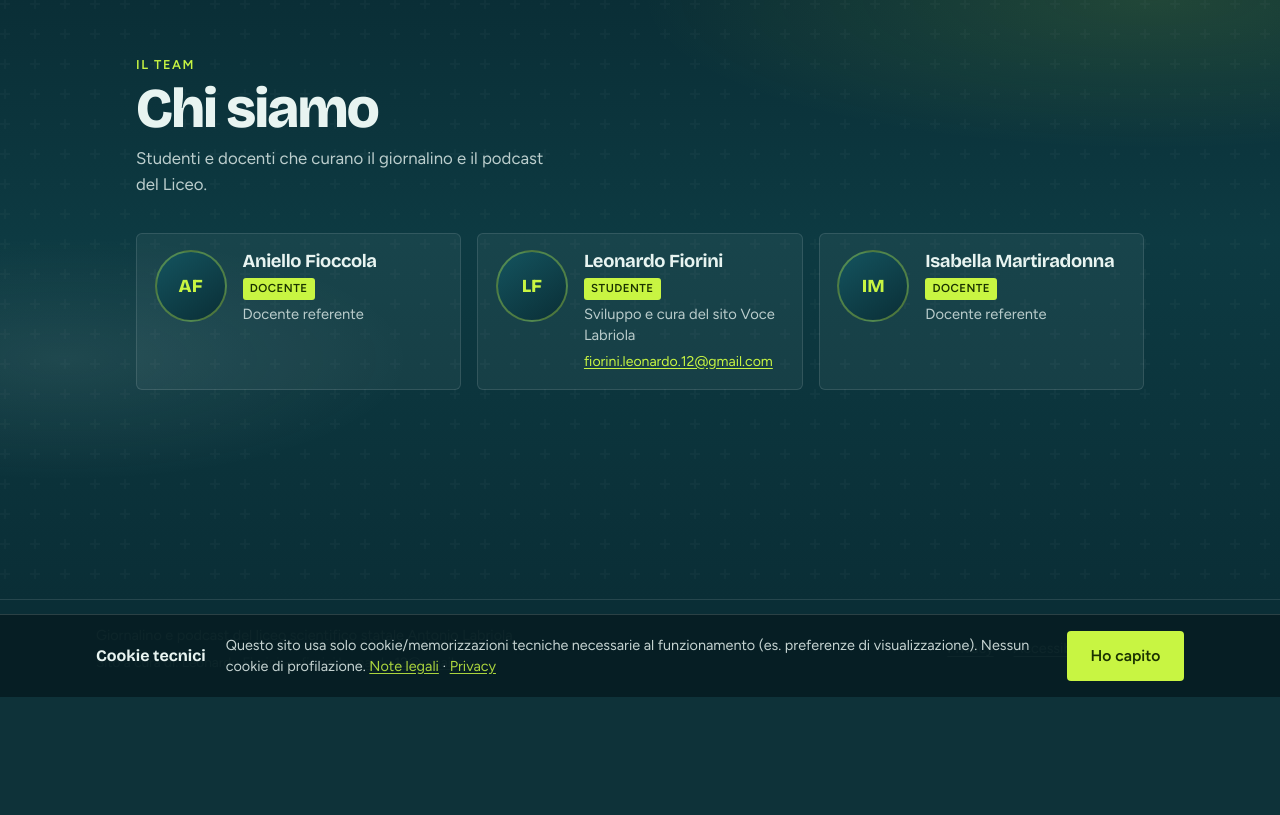
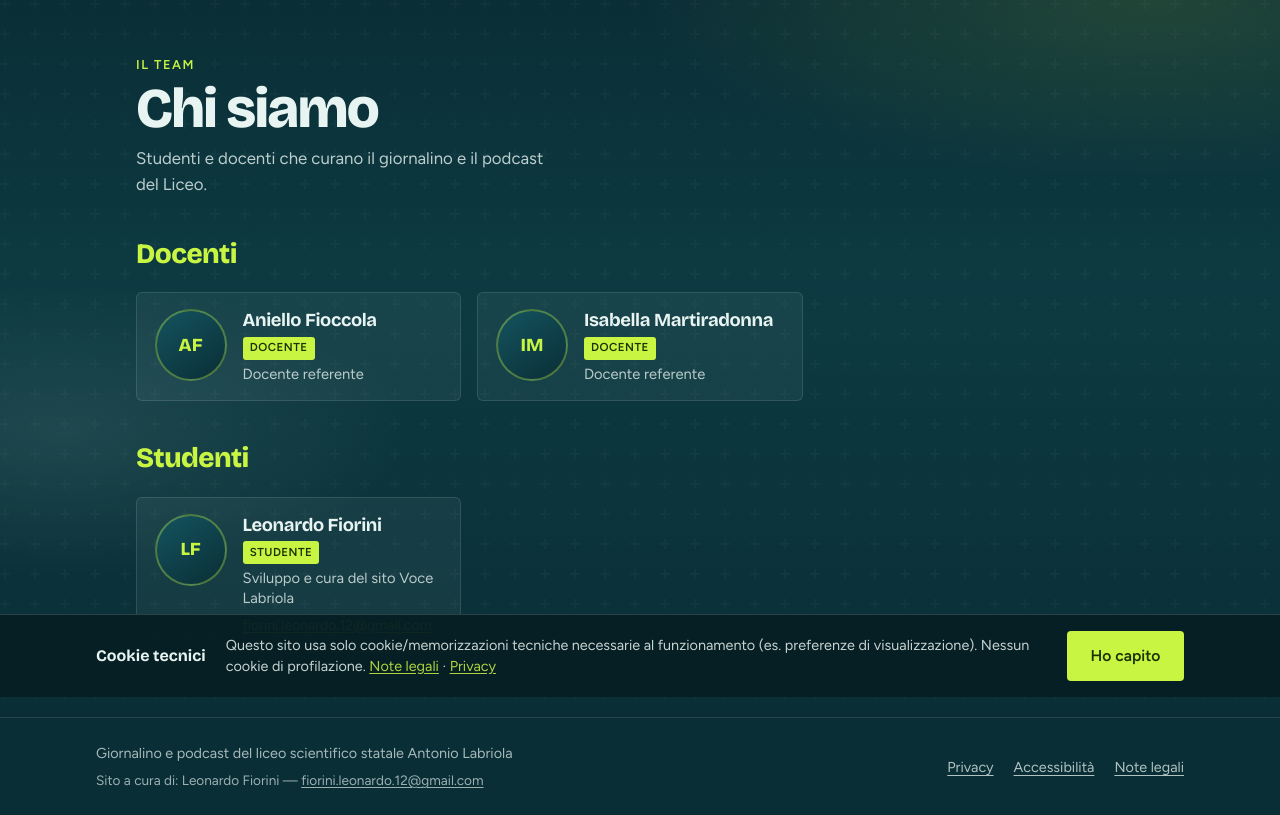
Before and after one commit to LeoFiore542/giornalino_podcast, a Flask app: page /chi-siamo in a window 1280 px wide. Shown: the part 103-918 px from the top of the page. Before the commit the page ends 800 px from the top, so only its background shows below. Run offline with Flask 3, Linux system fonts and the light colour scheme.

Commit message:
Split Chi siamo into docenti and studenti sections.
Show teachers and students in separate groups on the team page.

Co-authored-by: Cursor <cursoragent@cursor.com>

```diff
--- a/app.py
+++ b/app.py
@@ -64,7 +64,14 @@ def podcast():
 @app.route("/chi-siamo")
 @app.route("/redazione")
 def chi_siamo():
-    return render_template("redazione.html", members=list_redazione())
+    members = list_redazione()
+    docenti = [m for m in members if m["ruolo"] == "docente"]
+    studenti = [m for m in members if m["ruolo"] == "studente"]
+    return render_template(
+        "redazione.html",
+        docenti=docenti,
+        studenti=studenti,
+    )
 
 
 @app.route("/media/redazione/<path:filename>")
--- a/static/css/style.css
+++ b/static/css/style.css
@@ -1072,6 +1072,18 @@ main {
   width: min(100%, var(--max));
   margin: 0 auto;
   padding: 1.75rem clamp(1rem, 4vw, 2.5rem) clamp(3rem, 8vh, 5rem);
+  display: flex;
+  flex-direction: column;
+  gap: 2.25rem;
+}
+
+.team-group-title {
+  margin: 0 0 1rem;
+  font-family: var(--font-display);
+  font-weight: 800;
+  font-size: clamp(1.35rem, 3vw, 1.75rem);
+  letter-spacing: -0.02em;
+  color: var(--accent);
 }
 
 .redazione-grid {
--- /dev/null
+++ b/templates/partials/member_card.html
@@ -0,0 +1,19 @@
+<article class="member-card">
+  <div class="member-photo-wrap">
+    {% if member.foto_url %}
+    <img class="member-photo" src="{{ member.foto_url }}" alt="Foto di {{ member.full_name }}" width="96" height="96" loading="lazy">
+    {% else %}
+    <div class="member-photo member-photo-fallback" aria-hidden="true">{{ member.initials }}</div>
+    {% endif %}
+  </div>
+  <div class="member-body">
+    <h3 class="member-name">{{ member.full_name }}</h3>
+    <p class="member-role">
+      <span class="member-badge">{{ member.ruolo_label }}</span>
+      {% if member.compito %}<span class="member-task">{{ member.compito }}</span>{% endif %}
+    </p>
+    {% if member.email %}
+    <a class="member-email" href="mailto:{{ member.email }}">{{ member.email }}</a>
+    {% endif %}
+  </div>
+</article>
--- a/templates/redazione.html
+++ b/templates/redazione.html
@@ -14,30 +14,30 @@
 </section>
 
 <section class="redazione-section" aria-label="Membri del team">
-  <div class="redazione-grid">
-    {% for member in members %}
-    <article class="member-card reveal">
-      <div class="member-photo-wrap">
-        {% if member.foto_url %}
-        <img class="member-photo" src="{{ member.foto_url }}" alt="Foto di {{ member.full_name }}" width="96" height="96" loading="lazy">
-        {% else %}
-        <div class="member-photo member-photo-fallback" aria-hidden="true">{{ member.initials }}</div>
-        {% endif %}
-      </div>
-      <div class="member-body">
-        <h2 class="member-name">{{ member.full_name }}</h2>
-        <p class="member-role">
-          <span class="member-badge">{{ member.ruolo_label }}</span>
-          {% if member.compito %}<span class="member-task">{{ member.compito }}</span>{% endif %}
-        </p>
-        {% if member.email %}
-        <a class="member-email" href="mailto:{{ member.email }}">{{ member.email }}</a>
-        {% endif %}
-      </div>
-    </article>
+  <div class="team-group reveal">
+    <h2 class="team-group-title">Docenti</h2>
+    {% if docenti %}
+    <div class="redazione-grid">
+      {% for member in docenti %}
+      {% include "partials/member_card.html" %}
+      {% endfor %}
+    </div>
     {% else %}
-    <p class="catalog-empty">Nessun membro da mostrare.</p>
-    {% endfor %}
+    <p class="catalog-empty">Nessun docente da mostrare.</p>
+    {% endif %}
+  </div>
+
+  <div class="team-group reveal">
+    <h2 class="team-group-title">Studenti</h2>
+    {% if studenti %}
+    <div class="redazione-grid">
+      {% for member in studenti %}
+      {% include "partials/member_card.html" %}
+      {% endfor %}
+    </div>
+    {% else %}
+    <p class="catalog-empty">Nessuno studente da mostrare.</p>
+    {% endif %}
   </div>
 </section>
 {% endblock %}
```
